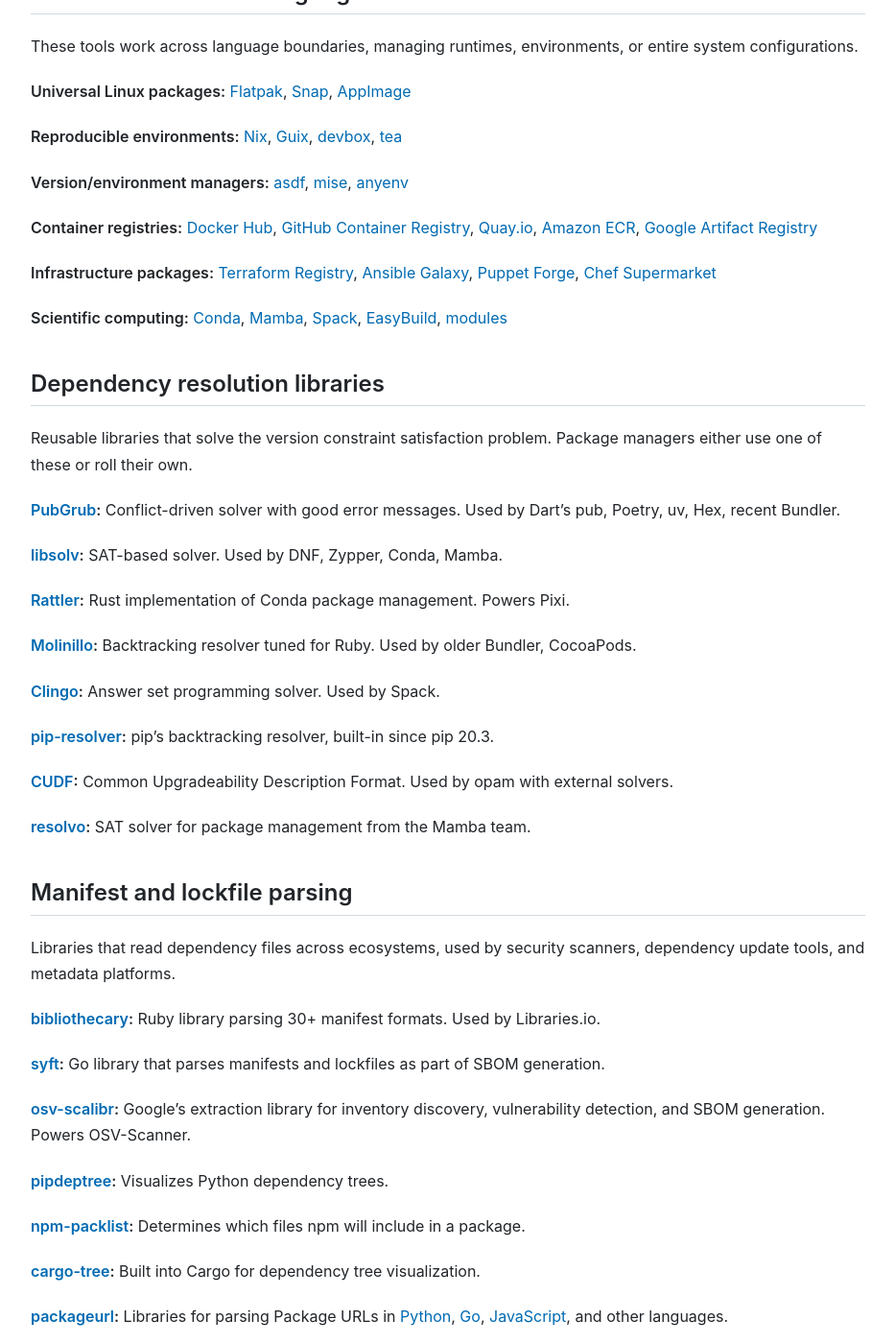
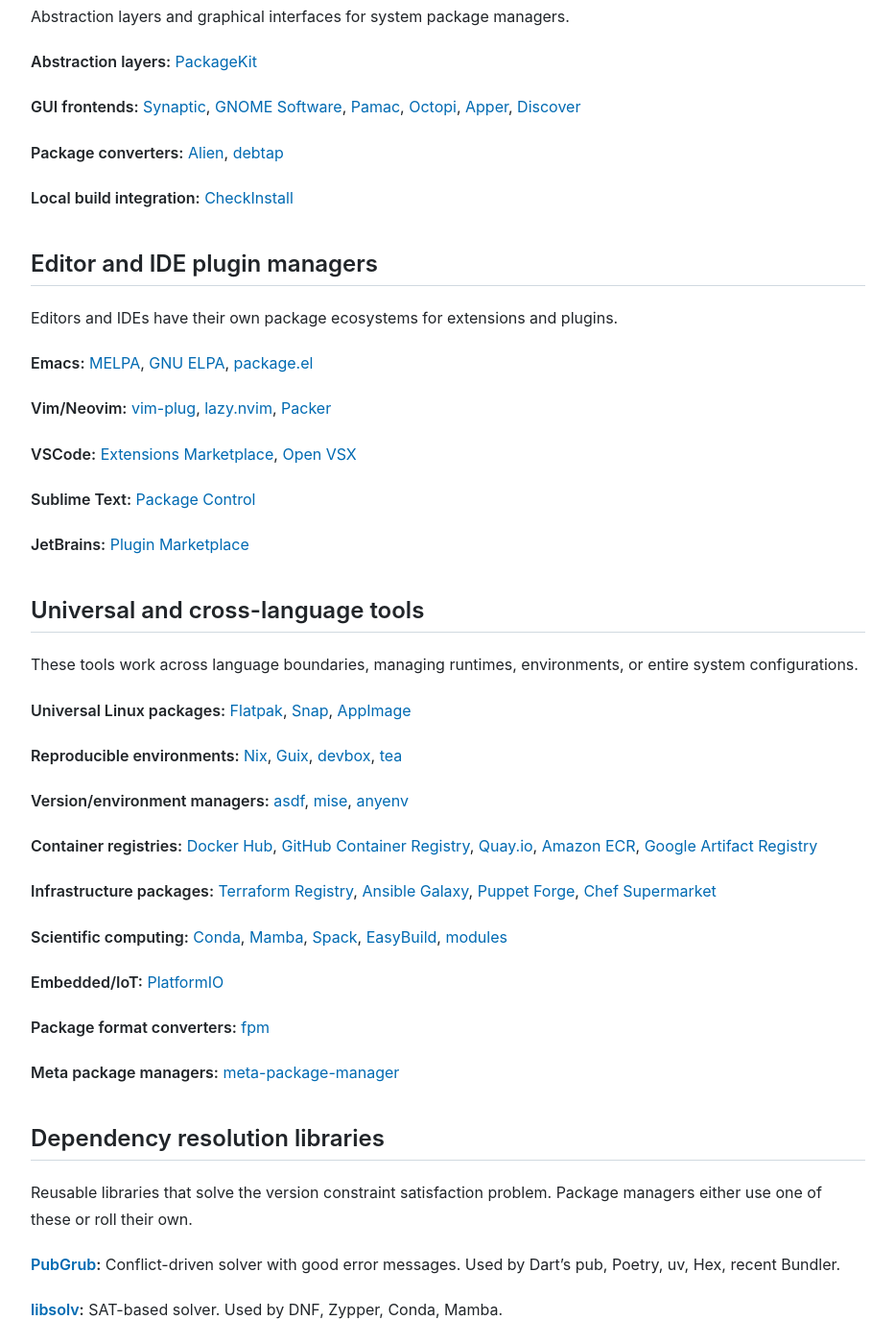
Before and after one commit to andrew/nesbitt.io, a Jekyll site: the page built from _posts/2026-01-03-the-package-management-landscape.md, in a window 1280 px wide and 1400 px high, scrolled down 3315 px. Shown: the whole window at 96% size, without its empty margins (173-1106 px from the left). Built offline with Jekyll 4.4.1, drawn with Linux system fonts in a browser that asks for light colours; some of the changed text lies outside the part shown.

Commit message:
Update "The Package Management Landscape" post with additional package managers and sections

```diff
--- a/_posts/2026-01-03-the-package-management-landscape.md
+++ b/_posts/2026-01-03-the-package-management-landscape.md
@@ -9,7 +9,7 @@
 
 A directory of tools, libraries, registries, and standards across package management. I put this together partly as a reference, partly to track which areas I've covered in other posts.
 
-**Contents:** [Language package managers](#language-package-managers) · [System package managers](#system-package-managers) · [Frontends](#package-manager-frontends) · [Universal tools](#universal-and-cross-language-tools) · [Resolution libraries](#dependency-resolution-libraries) · [Manifest parsing](#manifest-and-lockfile-parsing) · [Registry software](#registry-software) · [Enterprise tools](#enterprise-tools) · [Security tools](#security-and-analysis-tools) · [Metadata platforms](#metadata-and-discovery-platforms) · [SBOM tools](#sbom-and-supply-chain-tools) · [Trusted publishing](#trusted-publishing) · [Monorepo tools](#monorepo-and-workspace-tools) · [Build tools](#build-tools-with-dependency-management) · [Research](#research) · [Standards](#standards-and-specifications)
+**Contents:** [Language package managers](#language-package-managers) · [System package managers](#system-package-managers) · [Frontends](#package-manager-frontends) · [Editor plugins](#editor-and-ide-plugin-managers) · [Universal tools](#universal-and-cross-language-tools) · [Resolution libraries](#dependency-resolution-libraries) · [Manifest parsing](#manifest-and-lockfile-parsing) · [Registry software](#registry-software) · [Enterprise tools](#enterprise-tools) · [Security tools](#security-and-analysis-tools) · [Metadata platforms](#metadata-and-discovery-platforms) · [SBOM tools](#sbom-and-supply-chain-tools) · [Trusted publishing](#trusted-publishing) · [Monorepo tools](#monorepo-and-workspace-tools) · [Build tools](#build-tools-with-dependency-management) · [Research](#research) · [Standards](#standards-and-specifications)
 
 ## Language package managers
 
@@ -129,6 +141,20 @@
 
 **Local build integration:** [CheckInstall](https://en.wikipedia.org/wiki/CheckInstall)
 
+## Editor and IDE plugin managers
+
+Editors and IDEs have their own package ecosystems for extensions and plugins.
+
+**Emacs:** [MELPA](https://melpa.org), [GNU ELPA](https://elpa.gnu.org), [package.el](https://www.gnu.org/software/emacs/manual/html_node/emacs/Packages.html)
+
+**Vim/Neovim:** [vim-plug](https://github.com/junegunn/vim-plug), [lazy.nvim](https://github.com/folke/lazy.nvim), [Packer](https://github.com/wbthomason/packer.nvim)
+
+**VSCode:** [Extensions Marketplace](https://marketplace.visualstudio.com/vscode), [Open VSX](https://open-vsx.org)
+
+**Sublime Text:** [Package Control](https://packagecontrol.io)
+
+**JetBrains:** [Plugin Marketplace](https://plugins.jetbrains.com)
+
 ## Universal and cross-language tools
 
 These tools work across language boundaries, managing runtimes, environments, or entire system configurations.
@@ -144,6 +170,12 @@
 **Infrastructure packages:** [Terraform Registry](https://registry.terraform.io), [Ansible Galaxy](https://galaxy.ansible.com), [Puppet Forge](https://forge.puppet.com), [Chef Supermarket](https://supermarket.chef.io)
 
 **Scientific computing:** [Conda](https://docs.conda.io), [Mamba](https://mamba.readthedocs.io), [Spack](https://spack.io), [EasyBuild](https://easybuild.io), [modules](https://modules.readthedocs.io)
+
+**Embedded/IoT:** [PlatformIO](https://platformio.org)
+
+**Package format converters:** [fpm](https://github.com/jordansissel/fpm)
+
+**Meta package managers:** [meta-package-manager](https://github.com/kdeldycke/meta-package-manager)
 
 ## Dependency resolution libraries
 
```
Also changed, not shown: other parts of _posts/2026-01-03-the-package-management-landscape.md (+13 -1 lines), _data/stats.json (+4 -4 lines).
